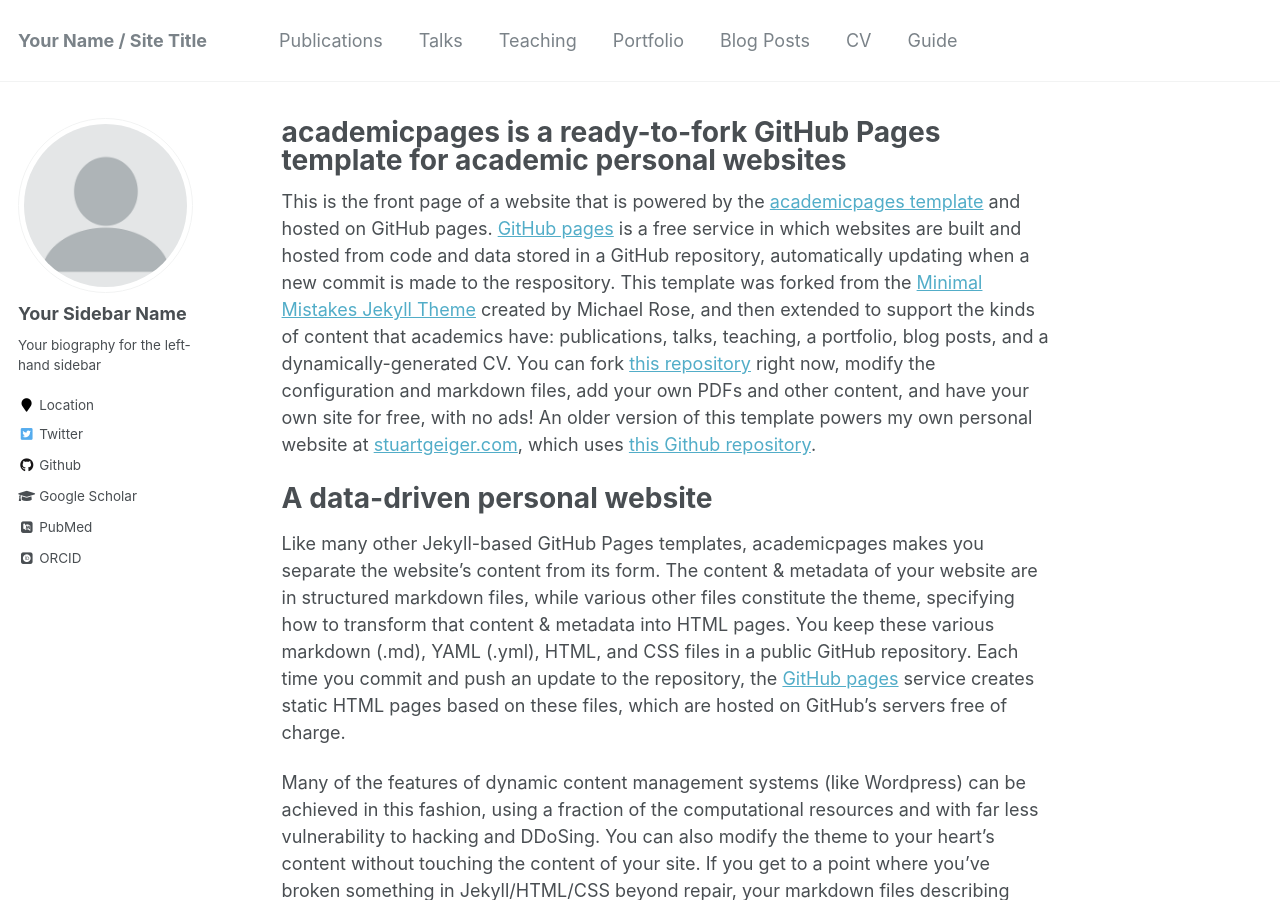
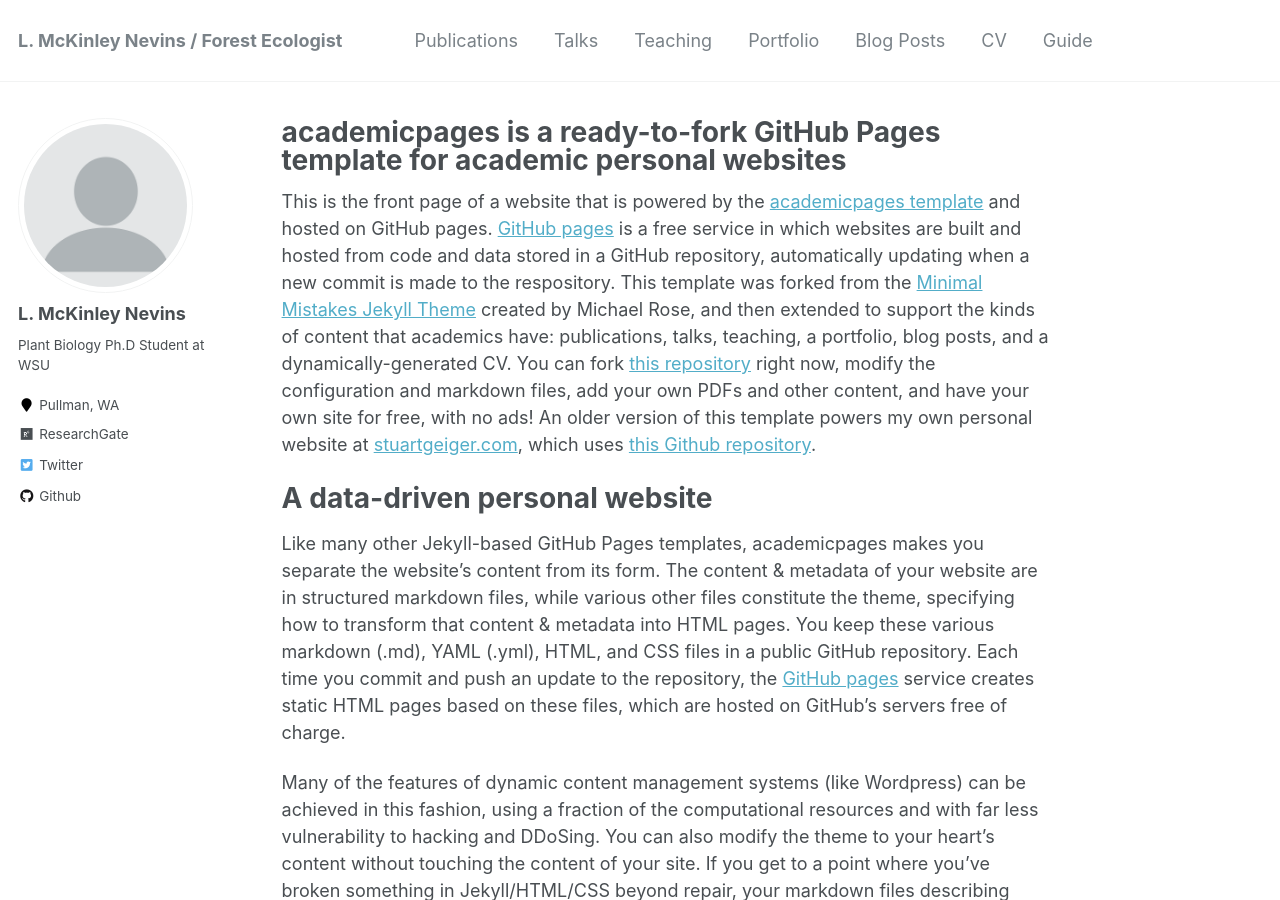
Before and after one commit to lmnevins/lmnevins.github.io, a Jekyll site: the page built from _pages/about.md, in a window 1280 px wide and 900 px high. Built offline with Jekyll 4.4.1, drawn with Linux system fonts in a browser that asks for light colours; some web fonts are replaced; some of the changed text lies outside the part shown.

Commit message:
Updated _config.yml to have personal information

```diff
--- a/_config.yml
+++ b/_config.yml
@@ -7,17 +7,17 @@
 
 # Site Settings
 locale                   : "en-US"
-title                    : "Your Name / Site Title"
+title                    : "L. McKinley Nevins / Forest Ecologist"
 title_separator          : "-"
-name                     : &name "Your Name"
-description              : &description "personal description"
-url                      : https://academicpages.github.io # the base hostname & protocol for your site e.g. "https://mmistakes.github.io"
+name                     : &name "L. McKinley Nevins"
+description              : &description ""
+url                      : https://lmnevins.github.io # the base hostname & protocol for your site e.g. "https://mmistakes.github.io"
 baseurl                  : "" # the subpath of your site, e.g. "/blog"
-repository               : "academicpages/academicpages.github.io"
+repository               : "lmnevins/lmnevins.github.io"
 teaser                   :  # filename of teaser fallback teaser image placed in /images/, .e.g. "500x300.png"
 breadcrumbs              : false # true, false (default)
 words_per_minute         : 160
-future                   : true
+future                   : false
 read_more                : "disabled" # if enabled, adds "Read more" links to excerpts
 talkmap_link             : false #change to true to add link to talkmap on talks page
 comments:
@@ -57,7 +57,7 @@
 
 # Social Sharing
 twitter:
-  username               : &twitter
+  username               : # &twitter
 facebook:
   username               :
   app_id                 :
@@ -80,15 +80,15 @@
 
 # Site Author
 author:
-  name             : "Your Sidebar Name"
+  name             : "L. McKinley Nevins"
   avatar           : "profile.png"
-  bio              : "Your biography for the left-hand sidebar"
-  location         : "Location"
+  bio              : "Plant Biology Ph.D Student at WSU"
+  location         : "Pullman, WA"
   employer         :
-  pubmed           : "https://www.ncbi.nlm.nih.gov/pubmed/?term=john+snow"
-  googlescholar    : "http://yourfullgooglescholarurl.com"
+  pubmed           : # "https://www.ncbi.nlm.nih.gov/pubmed/?term=john+snow"
+  googlescholar    : # "http://yourfullgooglescholarurl.com"
   email            :
-  researchgate     :  # example: "https://www.researchgate.net/profile/yourprofile"
+  researchgate     : "https://www.researchgate.net/profile/L_Nevins"
   uri              :
   bitbucket        :
   codepen          :
@@ -96,20 +96,20 @@
   flickr           :
   facebook         :
   foursquare       :
-  github           : "academicpages"
+  github           : "lmnevins"
   google_plus      :
   keybase          :
   instagram        :
   impactstory      : #"https://profiles.impactstory.org/u/xxxx-xxxx-xxxx-xxxx"
   lastfm           :
   linkedin         :
-  orcid            : "http://orcid.org/yourorcidurl"
+  orcid            : #"http://orcid.org/yourorcidurl"
   pinterest        :
   soundcloud       :
   stackoverflow    : # http://stackoverflow.com/users/123456/username
   steam            :
   tumblr           :
-  twitter          : "replacethistwitterhandle"
+  twitter          : "lm_nevins"
   vine             :
   weibo            :
   xing             :
```
